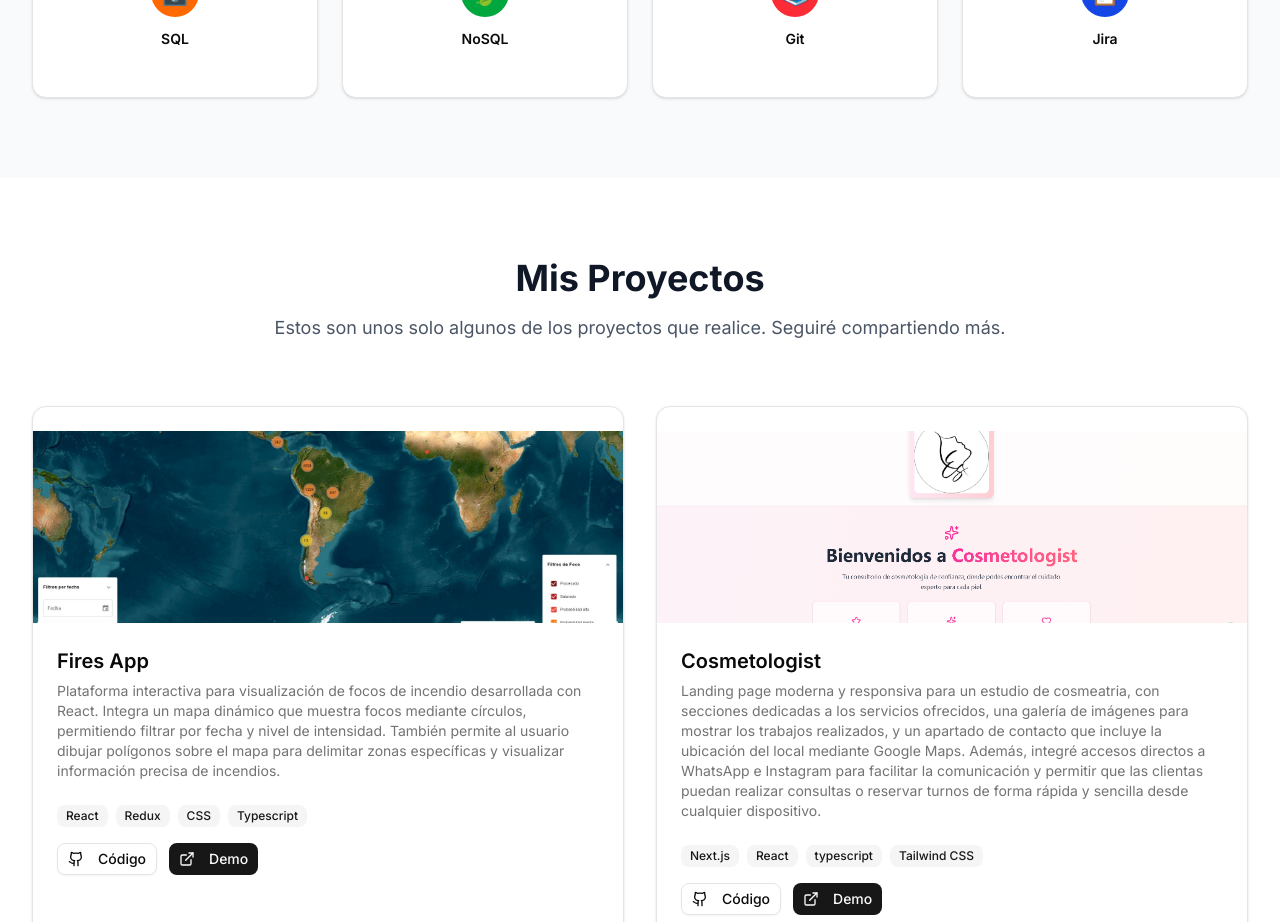
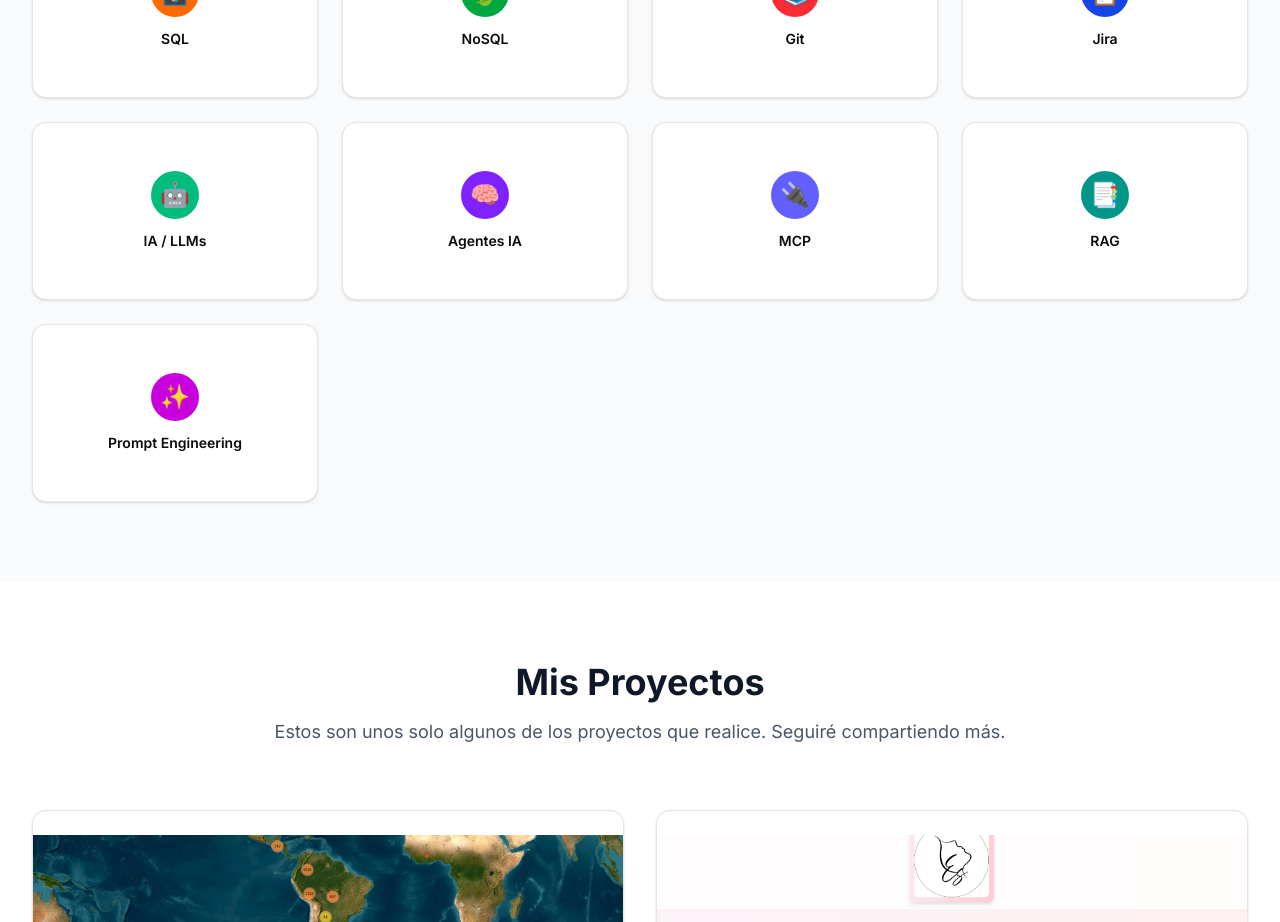
Before and after one commit to EnzoDerviche/myportfolio, a Next.js app: page / in a window 1280 px wide. Shown: the part 3260-4182 px from the top of the page. Built offline with nearby package versions, Linux system fonts and the light colour scheme.

Commit message:
actualizacion tecnologias

```diff
--- a/src/components/skills-section.tsx
+++ b/src/components/skills-section.tsx
@@ -21,6 +21,11 @@ const technologies: Technology[] = [
   { name: "NoSQL", icon: "🍃", color: "bg-green-600" },
   { name: "Git", icon: "📚", color: "bg-red-500" },
   { name: "Jira", icon: "📋", color: "bg-blue-700" },
+  { name: "IA / LLMs", icon: "🤖", color: "bg-emerald-500" },
+  { name: "Agentes IA", icon: "🧠", color: "bg-violet-600" },
+  { name: "MCP", icon: "🔌", color: "bg-indigo-500" },
+  { name: "RAG", icon: "📑", color: "bg-teal-600" },
+  { name: "Prompt Engineering", icon: "✨", color: "bg-fuchsia-600" },
 ]
 
 interface SkillsSectionProps {
```
Also changed, not shown: public/img/milenasPage.jpeg.
